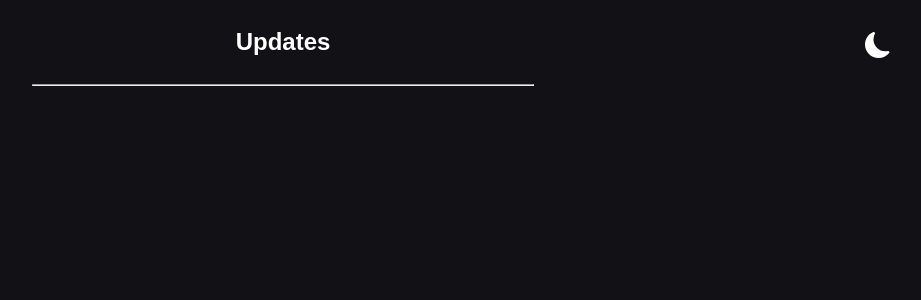
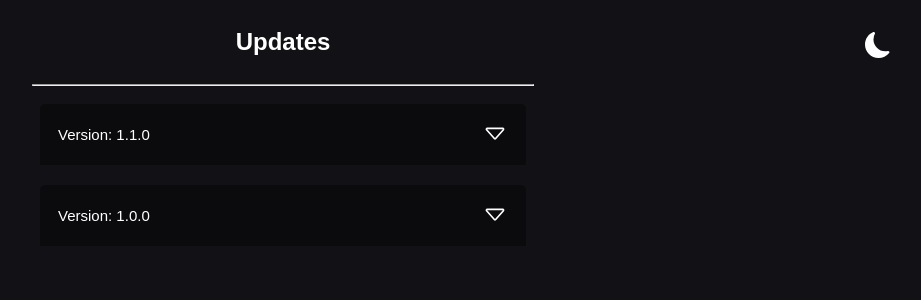
Before and after one commit to Meetabeast/PokemonInfo, a Vue app: page /updates in a window 1280 px wide. Shown: the top 300 px of the page, without its empty margins (357-1278 px from the left). Built offline with nearby package versions, Linux system fonts and the light colour scheme.

Commit message:
Update Updates.vue

```diff
--- a/src/views/Updates.vue
+++ b/src/views/Updates.vue
@@ -5,7 +5,42 @@
         <hr style="width: 500px;">
         <div class="update-container">
             <div class="update">
-                <span class="update-title"></span>
+                <div class="update-btn">
+                    <p>Version: 1.1.0</p>
+                    <svg xmlns="http://www.w3.org/2000/svg" width="26" height="26" fill="currentColor" class="bi bi-caret-down icon" viewBox="0 0 16 16">
+                        <path d="M3.204 5h9.592L8 10.481 3.204 5zm-.753.659 4.796 5.48a1 1 0 0 0 1.506 0l4.796-5.48c.566-.647.106-1.659-.753-1.659H3.204a1 1 0 0 0-.753 1.659z"/>
+                    </svg>
+                </div>
+                <div class="update-content">
+                    <ul>
+                        <li>
+                            Add the Update Page
+                        </li>
+                        <li>
+                            Change the Hover effect on the Homepage
+                        </li>
+                        <li>
+                            Change The Theme.vue
+                        </li>
+                    </ul>
+                </div>
+            </div>
+        </div>
+        <div class="update-container">
+            <div class="update">
+                <div class="update-btn">
+                    <p>Version: 1.0.0</p>
+                    <svg xmlns="http://www.w3.org/2000/svg" width="26" height="26" fill="currentColor" class="bi bi-caret-down icon" viewBox="0 0 16 16">
+                        <path d="M3.204 5h9.592L8 10.481 3.204 5zm-.753.659 4.796 5.48a1 1 0 0 0 1.506 0l4.796-5.48c.566-.647.106-1.659-.753-1.659H3.204a1 1 0 0 0-.753 1.659z"/>
+                    </svg>
+                </div>
+                <div class="update-content">
+                    <ul>
+                        <li>
+                            Add the project to my Github account
+                        </li>
+                    </ul>
+                </div>
             </div>
         </div>
     </div>
@@ -20,7 +55,15 @@ export default {
         Theme
     },
     mounted() {
+        const update = document.querySelectorAll(".update");
 
+        update.forEach(function (item) {
+            const btn = item.querySelector(".update-btn");
+
+            btn.addEventListener("click", () => {
+                item.classList.toggle("active")
+            })
+        })
     }
 }
 </script>
@@ -31,4 +74,62 @@ export default {
         flex-direction: column;
         text-align: center;
     }
+
+    .update-container {
+        display: flex;
+        justify-content: center;
+        margin: 10px;
+    }
+
+    .update-btn {
+        background-color: rgb(11, 11, 14);
+        color: rgb(255, 255, 255);
+        cursor: pointer;
+        padding: 18px;
+        width: 450px;
+        height: 25px;
+        border: none;
+        text-align: left;
+        outline: none;
+        font-size: 15px;
+        border-radius: 5px 5px 0px 0px;
+        transition: background-color 0.5s ease;
+    }
+
+    .update-btn {
+        display: flex;
+        justify-content: space-between;
+        align-items: center;
+    }
+
+    .update-content {
+        padding: 0 18px;
+        overflow: hidden;
+        background-color: rgb(11, 11, 11);
+        border-radius: 0px 0px 5px 5px;
+        max-height: 0;
+        transition: max-height 0.5s ease;
+        text-align: start;
+    }
+
+    .active .update-btn {
+        background-color: rgb(14, 14, 14);
+    }
+
+    .active .icon {
+        transform: rotate(180deg);
+        transition: 0.5s;
+    }
+
+    .icon {
+        transition: 0.5s ease;
+    }
+
+    .active .update-content {
+        max-height: 500px;
+    }
+
+    .update-container ul li {
+        margin: 10px;
+    }
 </style>
```
